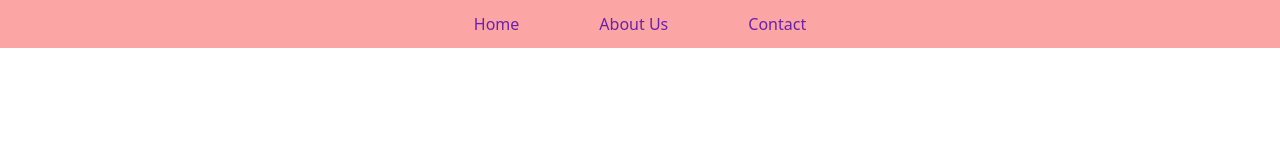
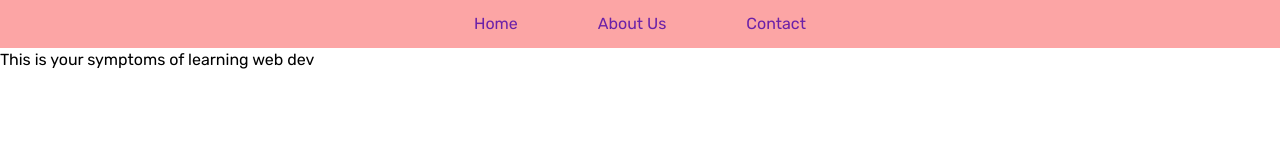
Before and after one commit to kumarbhattarai/tailwind, a website: page index.html in a window 1280 px wide. Drawn offline with Linux system fonts and the light colour scheme.

Commit message:
adding font in tailwind

```diff
--- a/index.html
+++ b/index.html
@@ -4,14 +4,22 @@
   <meta charset="UTF-8">
   <meta name="viewport" content="width=device-width, initial-scale=1.0">
   <link rel="stylesheet" href="src/output.css">
+  <link rel="preconnect" href="https://fonts.googleapis.com">
+<link rel="preconnect" href="https://fonts.gstatic.com" crossorigin>
+<link href="https://fonts.googleapis.com/css2?family=Rubik:ital,wght@0,300..900;1,300..900&display=swap" rel="stylesheet">
 </head>
-<body>
+<body class="font-font">
   <nav class="text-purple-800 h-12 flex md: justify-center items-center bg-custombg md:bg-red-300">
-    <ul class="flex space-x-10 md:space-x-20">
+    <ul class="flex space-x-10 md:space-x-20 font-customfont">
       <li>Home</li>
       <li>About Us</li>
       <li>Contact</li>
     </ul>
-  </nav>
+</nav>
+<main>
+    <div>
+    <p>This is your symptoms of learning web dev</p>
+</div>
+</main>
 </body>
 </html>
--- a/src/input.css
+++ b/src/input.css
@@ -1,3 +1,5 @@
+@import url('https://fonts.googleapis.com/css2?family=Roboto:wght@400;700&display=swap');
+
 @tailwind base;
 @tailwind components;
 @tailwind utilities;
--- a/tailwind.config.js
+++ b/tailwind.config.js
@@ -5,6 +5,9 @@ module.exports = {
     extend: {
     backgroundColor:{
       'custombg':'rgb(140,250,200)',
+    },
+    fontFamily:{
+      'font':['Rubik' ,'sans-serif'],
     }
     },
   },
```
Also changed, not shown: src/output.css.
